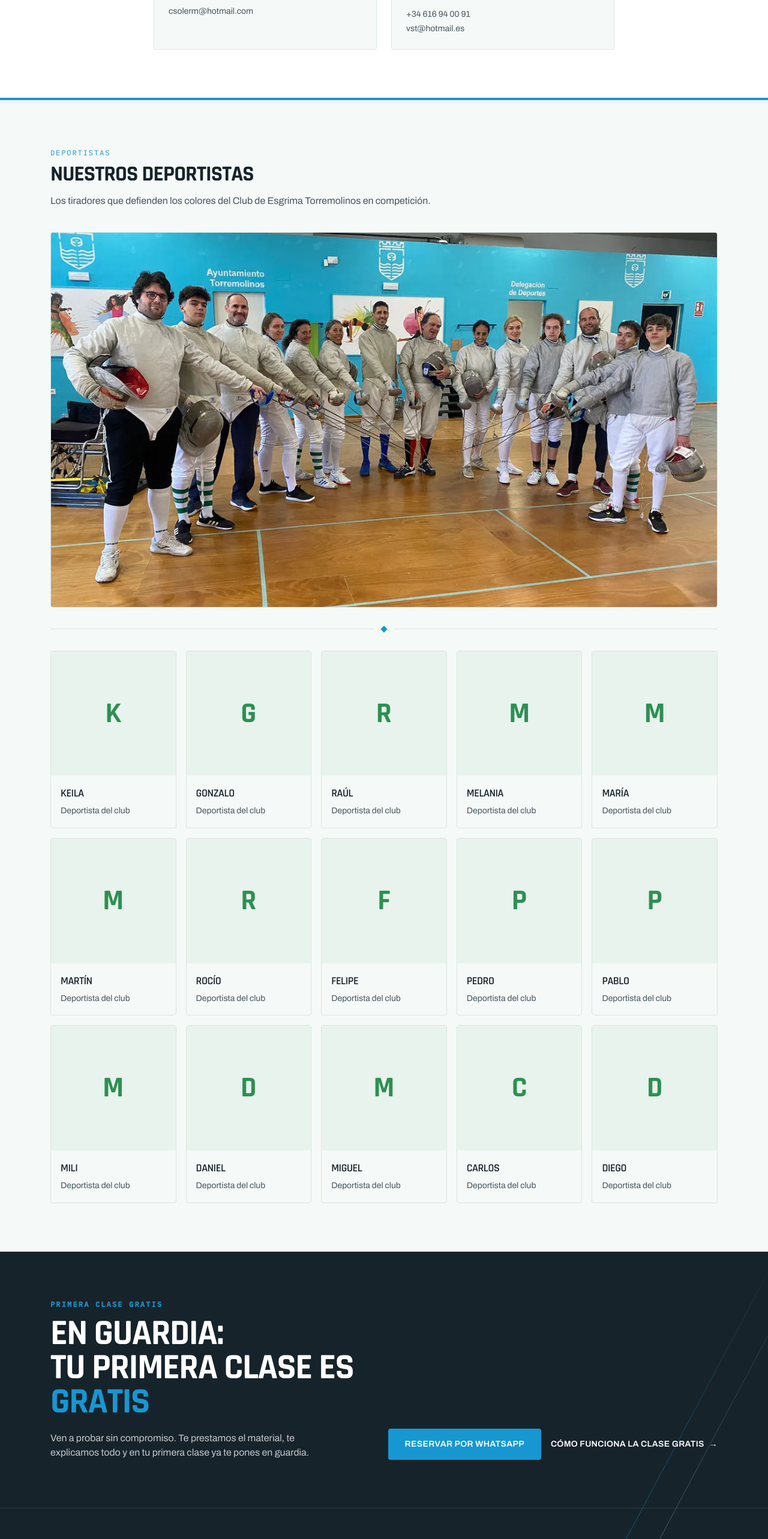
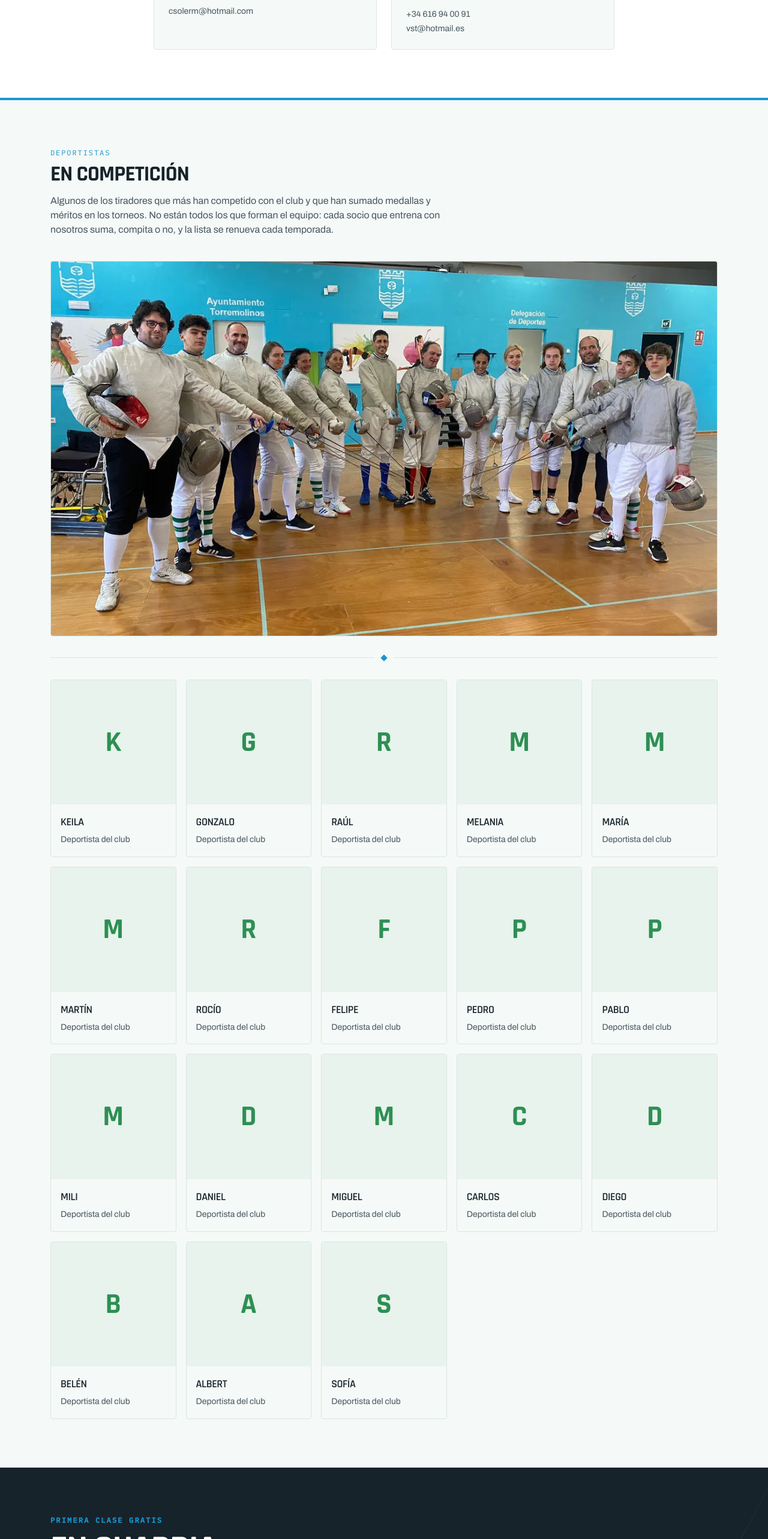
Before and after one commit to Fencer1993/web-esgrima, a Next.js app: page /nuestro-equipo in a window 1280 px wide. Shown: the part 1441-4007 px from the top of the page at 60% size. Built offline with nearby package versions, Linux system fonts and the light colour scheme; what image-size would draw is missing.

Commit message:
Team page: frame athletes as those who compete most; add Belén, Albert, Sofía
Co-Authored-By: Claude Opus 5.5 <noreply@anthropic.com>
Claude-Session: https://claude.ai/code/session_012wKSZPFiE8YzXyDkfxYMY1

```diff
--- a/src/app/nuestro-equipo/page.tsx
+++ b/src/app/nuestro-equipo/page.tsx
@@ -64,8 +64,8 @@ export default function NuestroEquipo() {
       <Section tone="raised" className="border-t-4 border-t-accent">
         <SectionHeading
           eyebrow="Deportistas"
-          title="Nuestros Deportistas"
-          lede="Los tiradores que defienden los colores del Club de Esgrima Torremolinos en competición."
+          title="En competición"
+          lede="Algunos de los tiradores que más han competido con el club y que han sumado medallas y méritos en los torneos. No están todos los que forman el equipo: cada socio que entrena con nosotros suma, compita o no, y la lista se renueva cada temporada."
         />
         <Photo
           src="/images/galeria/grupo-esgrimistas-club-torremolinos-sala-ayuntamiento.webp"
--- a/src/content/data/equipo.json
+++ b/src/content/data/equipo.json
@@ -94,6 +94,21 @@
       "name": "Diego",
       "achievement": "",
       "photo": ""
+    },
+    {
+      "name": "Belén",
+      "achievement": "",
+      "photo": ""
+    },
+    {
+      "name": "Albert",
+      "achievement": "",
+      "photo": ""
+    },
+    {
+      "name": "Sofía",
+      "achievement": "",
+      "photo": ""
     }
   ]
 }
```
